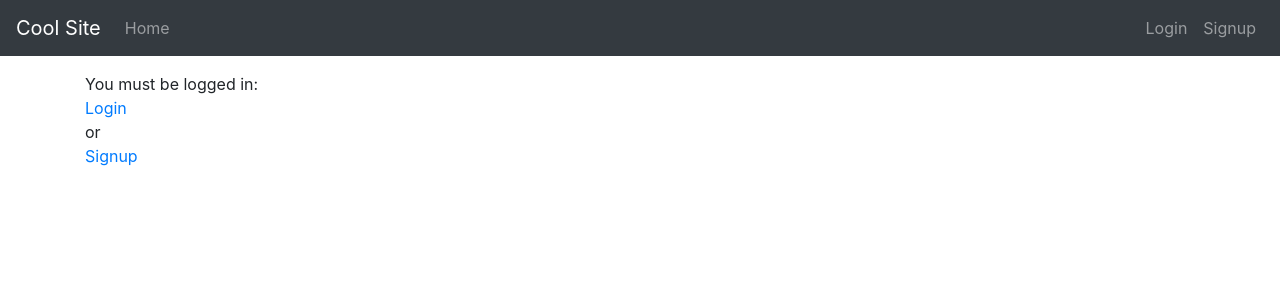
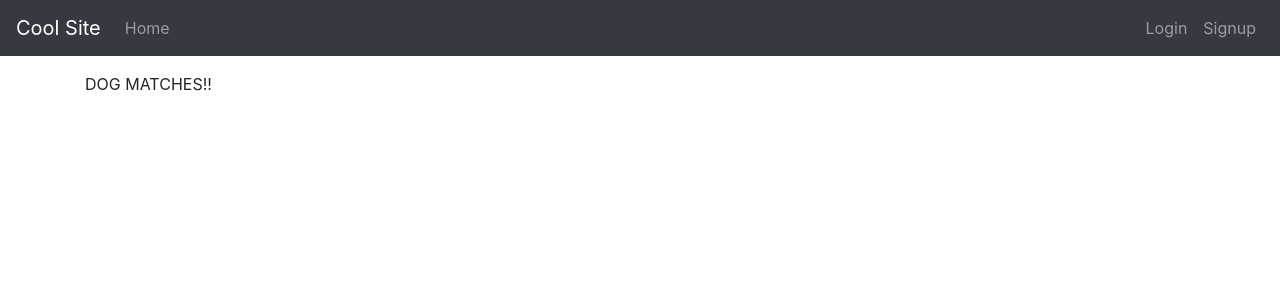
Before and after one commit to lind1125/Fetch-Frontend, a React (Create React App) app: page /profile/dogs/1/matches in a window 1280 px wide. Shown: the top 300 px of the page. Built offline with nearby package versions, Linux system fonts and the light colour scheme; no server answers.

Commit message:
created dogmatches component

```diff
--- a/src/App.js
+++ b/src/App.js
@@ -7,8 +7,7 @@ import Profile from './components/Profile'
 import EditProfile from './components/EditProfile'
 import DogProfile from './components/DogProfile'
 import DogForm from './components/DogForm'
-
-import ImageUpload from './components/ImageUpload'
+import DogMatches from './components/DogMatches'
 
 import RandomDogs from './components/RandomDogs'
 
@@ -28,6 +27,8 @@ const App = () => {
         <Route exact path={'/profile/edit'} component={EditProfile}/>
         <Route exact path={'/profile/dogs/new'} component={DogForm}/>
         <Route path={'/profile/dogs/:dogid/dogs'} component={RandomDogs}/>
+        <Route path={'/profile/dogs/:dogid/matches'} component={DogMatches}/>
+
         <Route path={'/profile/dogs/:dogid'} component={DogProfile}/>
       </Switch>
     </Layout>
--- /dev/null
+++ b/src/components/DogMatches.js
@@ -0,0 +1,11 @@
+import React from 'react'
+
+const DogMatches = () => {
+  return (
+    <div>
+      DOG MATCHES!!
+    </div>
+  )
+}
+
+export default DogMatches
```
